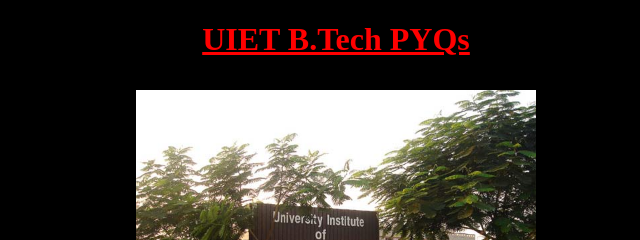
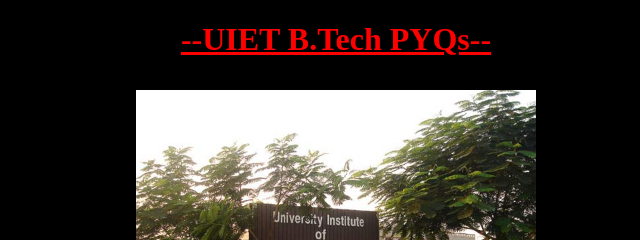
Before and after one commit to upperred/uietpyqs, a plain HTML site: page index.html in a window 1280 px wide. Shown: the top 240 px of the page, 304-944 px from the left. Drawn offline with Linux system fonts and the light colour scheme.

Commit message:
Update index.html

```diff
--- a/index.html
+++ b/index.html
@@ -6,7 +6,7 @@
 		<meta charset="utf-8"/>
 	</head>
 	<body>
-		<h1><u>UIET B.Tech PYQs</u></h1>
+		<h1><u>--UIET B.Tech PYQs--</u></h1>
 		<div style="text-align: center;">
 		<img width="400"
 			src="Images/uiet-board.jpg" alt="UIET" title="UIET-Kanpur">
```
